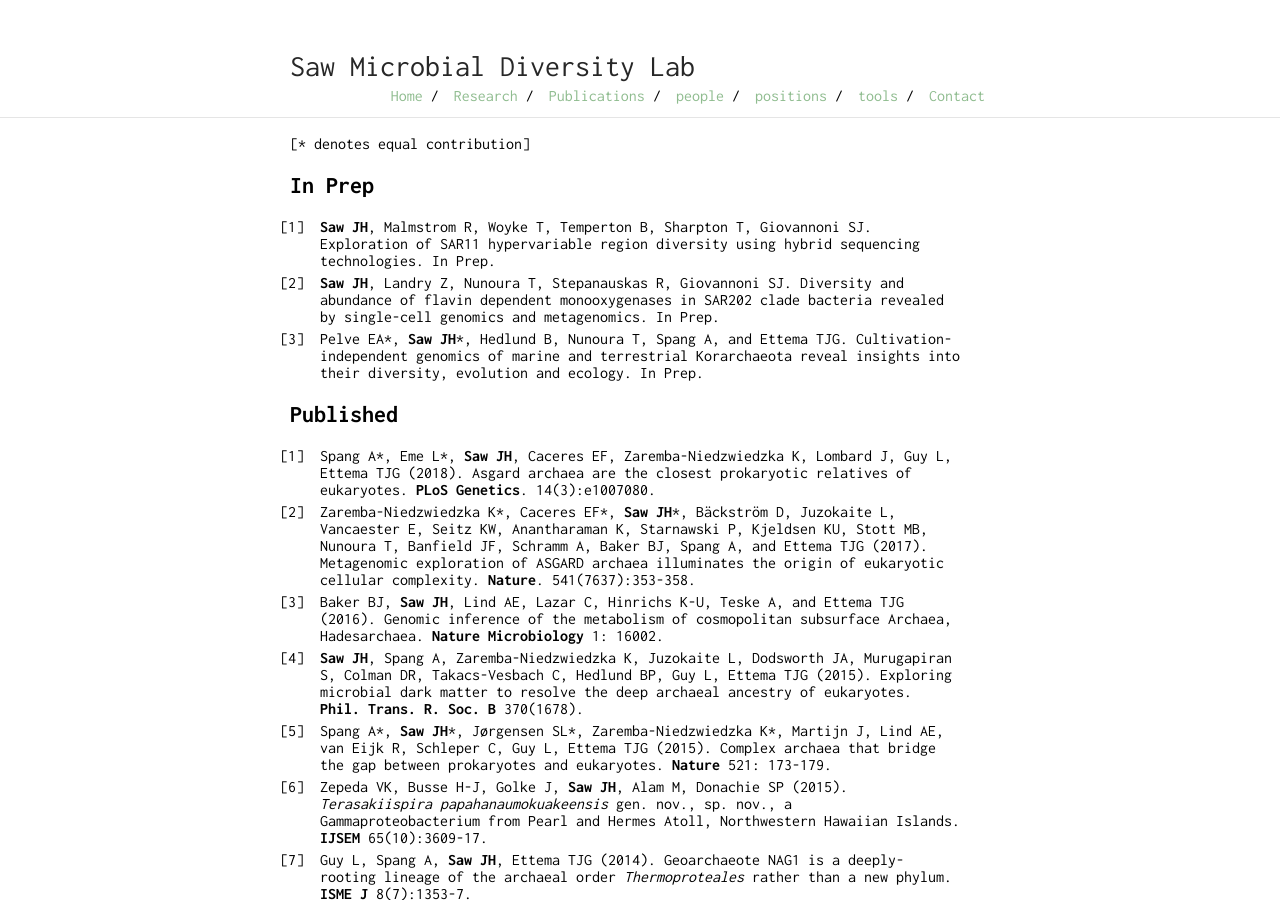
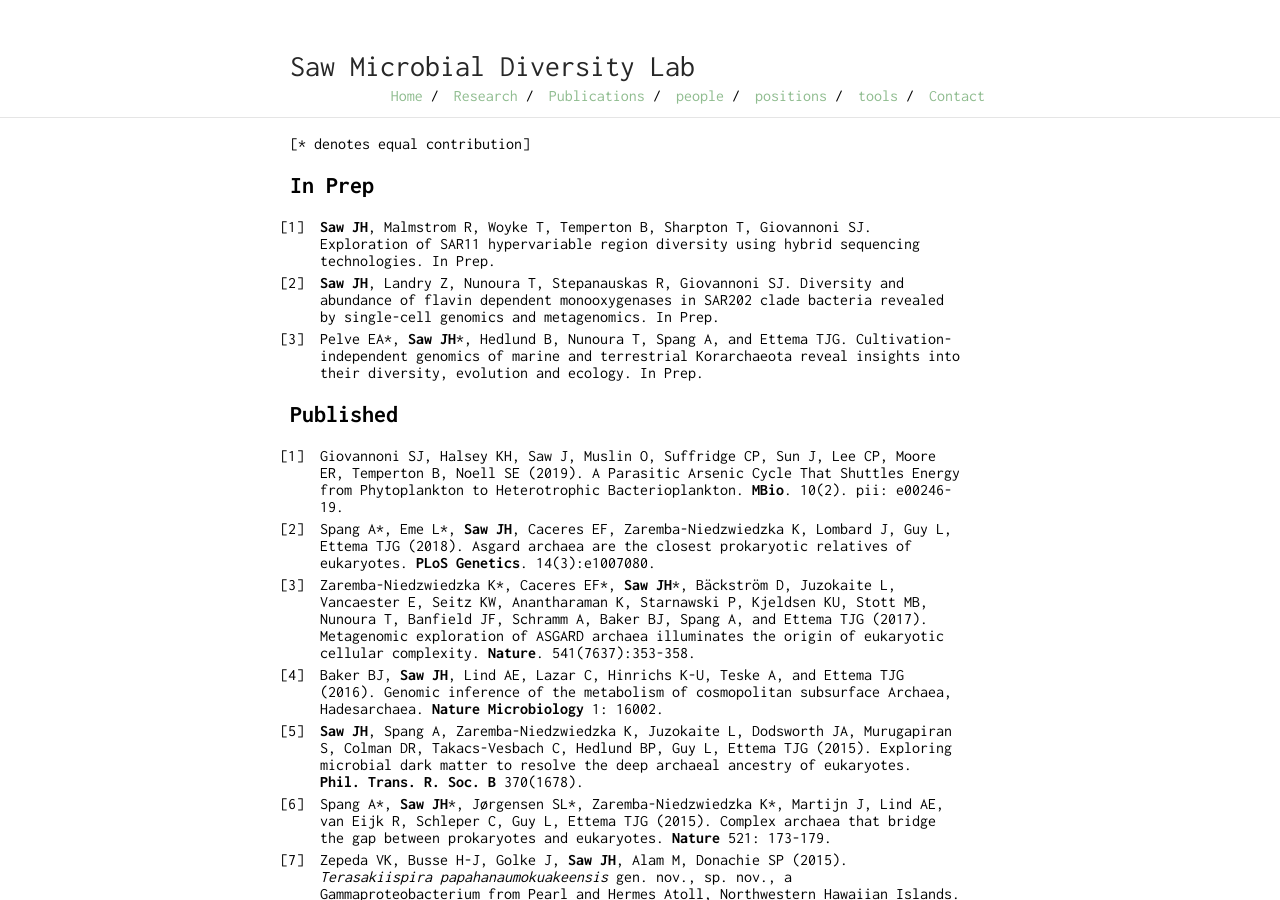
Before and after one commit to jimmysaw/jimmysaw.github.io, a Jekyll site: the page built from pub.md, in a window 1280 px wide and 900 px high. Built offline with Jekyll 4.4.1, drawn with Linux system fonts in a browser that asks for light colours.

Commit message:
edited pub

```diff
--- a/pub.md
+++ b/pub.md
@@ -10,6 +10,7 @@ is_contact: true
 1. Pelve EA\*, **Saw JH**\*, Hedlund B, Nunoura T, Spang A, and Ettema TJG. Cultivation-independent genomics of marine and terrestrial Korarchaeota reveal insights into their diversity, evolution and ecology. In Prep.
 
 ## Published
+1. Giovannoni SJ, Halsey KH, Saw J, Muslin O, Suffridge CP, Sun J, Lee CP, Moore ER, Temperton B, Noell SE (2019). A Parasitic Arsenic Cycle That Shuttles Energy from Phytoplankton to Heterotrophic Bacterioplankton. **MBio**. 10(2). pii: e00246-19.
 1. Spang A\*, Eme L\*, **Saw JH**, Caceres EF, Zaremba-Niedzwiedzka K, Lombard J, Guy L, Ettema TJG (2018). Asgard archaea are the closest prokaryotic relatives of eukaryotes. **PLoS Genetics**. 14(3):e1007080.
 1. Zaremba-Niedzwiedzka K\*, Caceres EF\*, **Saw JH**\*, Bäckström D, Juzokaite L, Vancaester E, Seitz KW, Anantharaman K, Starnawski P, Kjeldsen KU, Stott MB, Nunoura T, Banfield JF, Schramm A, Baker BJ, Spang A, and Ettema TJG (2017). Metagenomic exploration of ASGARD archaea illuminates the origin of eukaryotic cellular complexity. **Nature**. 541(7637):353-358.
 1. Baker BJ, **Saw JH**, Lind AE, Lazar C, Hinrichs K-U, Teske A, and Ettema TJG (2016). Genomic inference of the metabolism of cosmopolitan subsurface Archaea, Hadesarchaea. **Nature Microbiology** 1: 16002.
```
